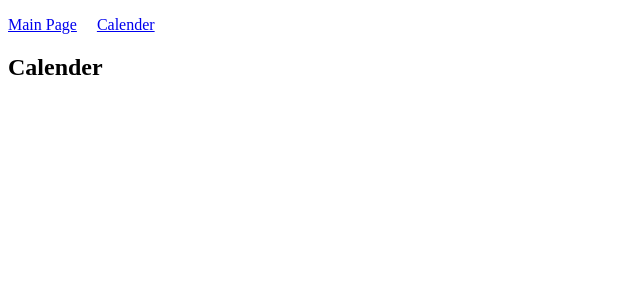
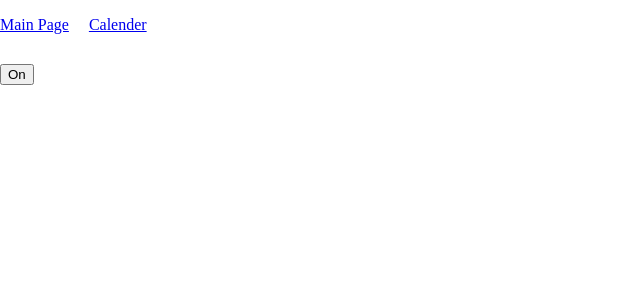
Before and after one commit to iamodh/react-components, a React (Vite) app: page /calender in a window 1280 px wide. Shown: the top 300 px of the page, without its empty margins (0-640 px from the left). Built offline with nearby package versions, Linux system fonts and the light colour scheme.

Commit message:
모달창 완성

```diff
--- a/src/index.css
+++ b/src/index.css
@@ -1,4 +1,8 @@
 /* Reset */
+
+body {
+  margin: unset;
+}
 ul {
   padding: unset;
 }
--- a/src/pages/calender/index.jsx
+++ b/src/pages/calender/index.jsx
@@ -1,3 +1,87 @@
+import { useState } from "react";
+import styled from "styled-components";
+
+const Wrapper = styled.div`
+  position: absolute;
+  left: 0;
+  top: 0;
+  width: 100vw;
+  height: 100vh;
+  z-index: -1;
+  background-color: ${(props) =>
+    props.$isModal ? "rgba(0,0,0,0.5)" : "transparent"};
+`;
+
+const Button = styled.button`
+  margin-top: 64px;
+`;
+
+const Modal = styled.div`
+  box-shadow: inset 0 0 4px rgba(0, 0, 0, 0.5);
+
+  background-color: #fff;
+  position: absolute;
+  left: 50%;
+  top: 50%;
+  transform: translate(-50%, -50%);
+  width: 500px;
+  height: 500px;
+  border-radius: 32px;
+
+  display: flex;
+  flex-direction: column;
+  justify-content: flex-start;
+  align-items: center;
+  gap: 48px;
+`;
+
+const Month = styled.div`
+  display: flex;
+  align-items: center;
+  gap: 24px;
+  margin-top: 24px;
+`;
+
+const Days = styled.div`
+  display: flex;
+  align-items: center;
+`;
+
 export default function Calender() {
-  return <h2>Calender</h2>;
+  const [isModal, setIsModal] = useState(false);
+  const [month, setMonth] = useState(1);
+
+  const handleModal = () => {
+    setIsModal((prev) => !prev);
+  };
+
+  const handleMonthDown = () => {
+    if (month <= 1) setMonth(12);
+    else setMonth((month) => month - 1);
+  };
+
+  const handleMonthUp = () => {
+    if (month >= 12) setMonth(1);
+    else setMonth((month) => month + 1);
+  };
+
+  return (
+    <>
+      <Wrapper $isModal={isModal}>
+        <Button onClick={handleModal}>{isModal ? "Off" : "On"}</Button>
+        {isModal && (
+          <Modal>
+            <Month>
+              <button onClick={handleMonthDown}>{"<"}</button>
+              <h2>{month}월</h2>
+              <button onClick={handleMonthUp}>{">"}</button>
+            </Month>
+            <Days>
+              <span>1</span>
+            </Days>
+          </Modal>
+        )}
+      </Wrapper>
+    </>
+  );
 }
```
